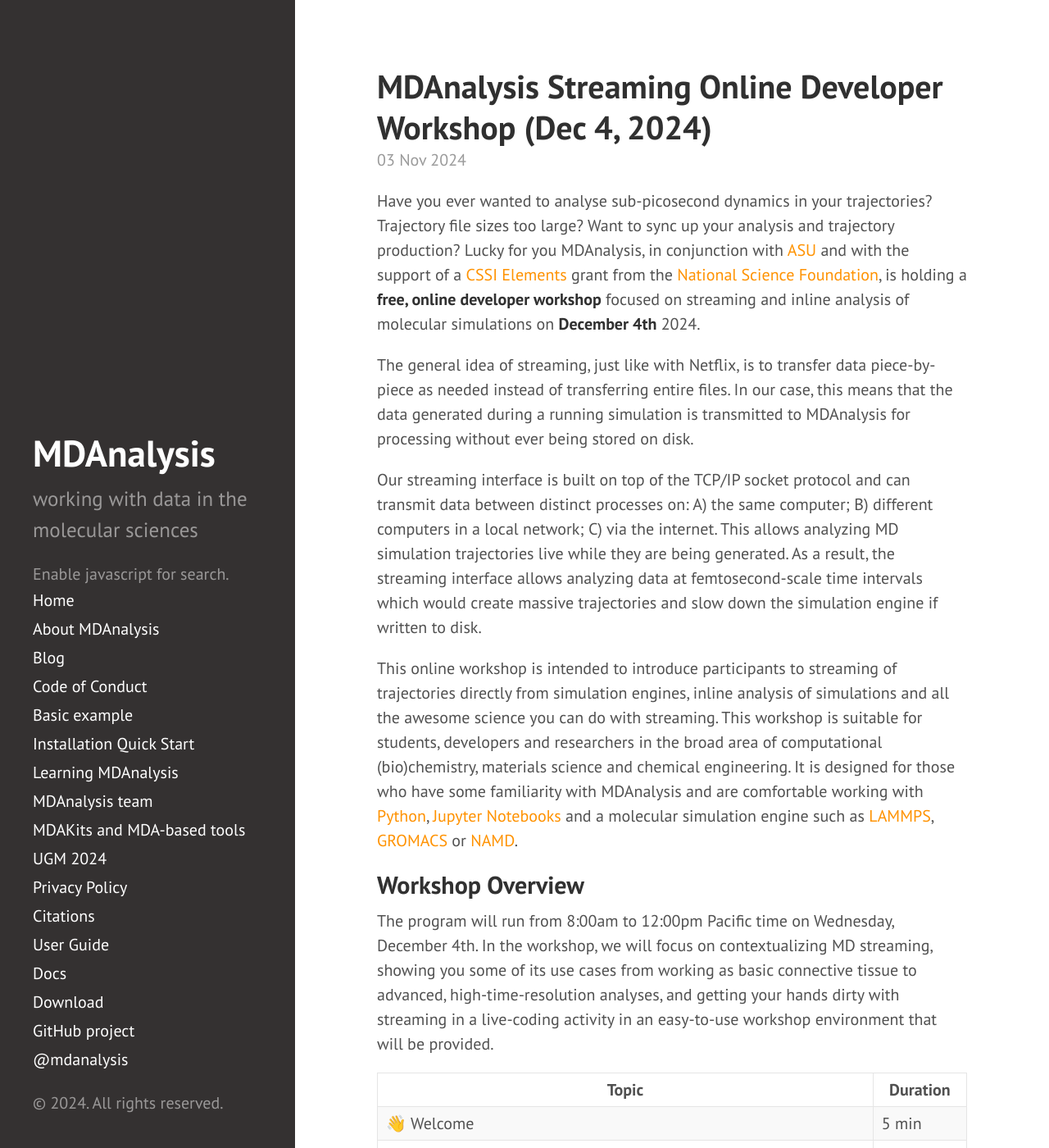
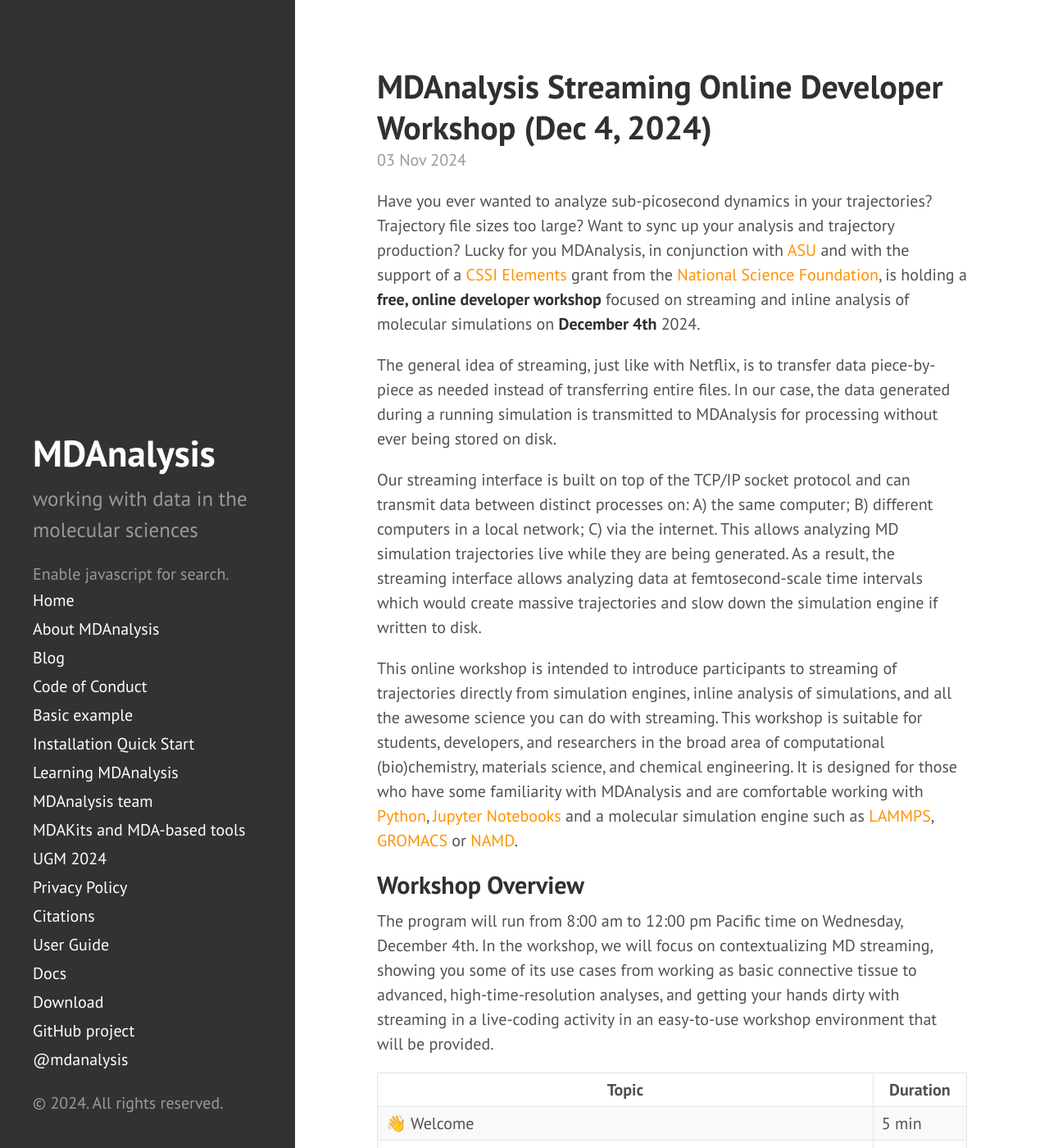
Before and after one commit to MDAnalysis/MDAnalysis.github.io, a Jekyll site: the page built from _posts/2024-11-3-ASU_streaming_workshop.md, in a window 1280 px wide and 1400 px high. Shown: the whole window at 82% size. Built offline with Jekyll 4.4.1, drawn with Linux system fonts in a browser that asks for light colours; comment, search, counter and statistics services are not loaded.

Commit message:
grammarly

```diff
--- a/_posts/2024-11-3-ASU_streaming_workshop.md
+++ b/_posts/2024-11-3-ASU_streaming_workshop.md
@@ -4,34 +4,34 @@ title: "MDAnalysis Streaming Online Developer Workshop (Dec 4, 2024)"
 ---
 
 
-Have you ever wanted to analyse sub-picosecond dynamics in your trajectories? Trajectory file sizes too large? Want to sync up your analysis and trajectory production? Lucky for you MDAnalysis, in conjunction with [ASU][ASU] and with the support of a [CSSI Elements][CSSI] grant from the [National Science Foundation][NSF], is holding a **free, online developer workshop** focused on streaming and inline analysis of molecular simulations on **December 4th** 2024.
+Have you ever wanted to analyze sub-picosecond dynamics in your trajectories? Trajectory file sizes too large? Want to sync up your analysis and trajectory production? Lucky for you MDAnalysis, in conjunction with [ASU][ASU] and with the support of a [CSSI Elements][CSSI] grant from the [National Science Foundation][NSF], is holding a **free, online developer workshop** focused on streaming and inline analysis of molecular simulations on **December 4th** 2024.
 
-The general idea of streaming, just like with Netflix, is to transfer data piece-by-piece as needed instead of transferring entire files. In our case, this means that the data generated during a running simulation is transmitted to MDAnalysis for processing without ever being stored on disk.
+The general idea of streaming, just like with Netflix, is to transfer data piece-by-piece as needed instead of transferring entire files. In our case, the data generated during a running simulation is transmitted to MDAnalysis for processing without ever being stored on disk.
 
 Our streaming interface is built on top of the TCP/IP socket protocol and can transmit data between distinct processes on: A) the same computer; B) different computers in a local network; C) via the internet. This allows analyzing MD simulation trajectories live while they are being generated. As a result, the streaming interface allows analyzing data at femtosecond-scale time intervals which would create massive trajectories and slow down the simulation engine if written to disk.
 
 This online workshop is intended to introduce participants to streaming of trajectories directly from simulation engines, inline analysis
-of simulations and all the awesome science you can do with streaming. This workshop is suitable for students, developers and researchers in the broad area of computational (bio)chemistry, materials science and chemical engineering. It is designed for those who have some familiarity with MDAnalysis and are comfortable working with [Python](https://www.python.org/), [Jupyter
+of simulations, and all the awesome science you can do with streaming. This workshop is suitable for students, developers, and researchers in the broad area of computational (bio)chemistry, materials science, and chemical engineering. It is designed for those who have some familiarity with MDAnalysis and are comfortable working with [Python](https://www.python.org/), [Jupyter
 Notebooks](https://jupyter-notebook.readthedocs.io/en/stable/) and a molecular simulation engine such as [LAMMPS][LAMMPS], [GROMACS][GROMACS] or [NAMD][NAMD].
 
 
 
 ## Workshop Overview
 
-The program will run from 8:00am to 12:00pm Pacific time on Wednesday, December 4th.
+The program will run from 8:00 am to 12:00 pm Pacific time on Wednesday, December 4th.
 In the workshop, we will focus on contextualizing MD streaming, showing you some of its use cases from working as basic connective tissue to advanced, high-time-resolution analyses, and getting your hands dirty with streaming in a live-coding activity in an easy-to-use workshop environment that will be provided.
 
 | Topic | Duration |
 | --- | --- |
-| 👋 Welcome  | 5 min |
+| 👋 Welcome  | 5 min |
 | 📦 MDAnalysis mission & ecosystem | 15 min |
-| 🖼️ Streaming: big picture  | 15 min |
+| 🖼️ Streaming: big picture  | 15 min |
 | 👀 Streaming: first look | 10 min |
-| ❓ Q&A: Streaming overview  | 5 min |
+| ❓ Q&A: Streaming overview  | 5 min |
 | 📦Streaming: MD packages, IMDClient | 15 min |
 | 💤 Break | 10 min |
 | 👀 Demo: Multiple analyses on NAMD simulation stream | 10 min |
-| 🎯Activity: Write your own stream analysis  | 40 min |
+| 🎯Activity: Write your own stream analysis  | 40 min |
 | 📦 Streaming: MDAnalysis functionality | 10 min |
 | ❓Q&A: Streaming with MDAnalysis | 5 min |
 | 👀 Application: Velocity correlation functions and 2PT | 10 min |
```
